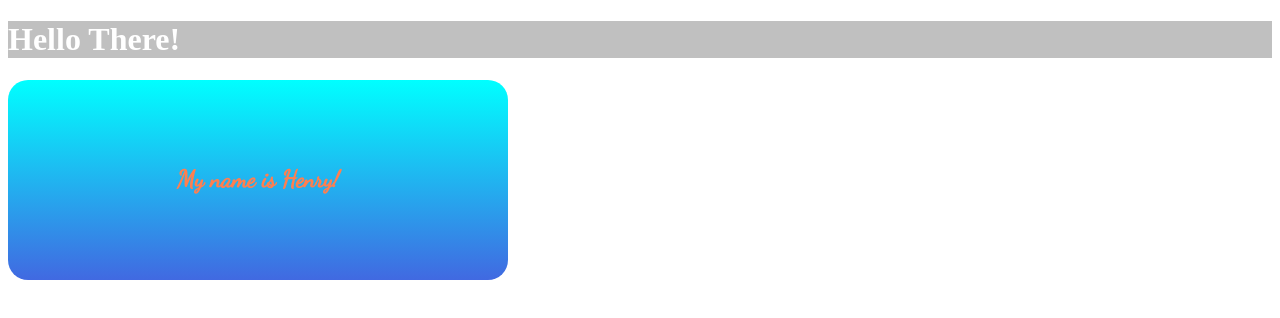
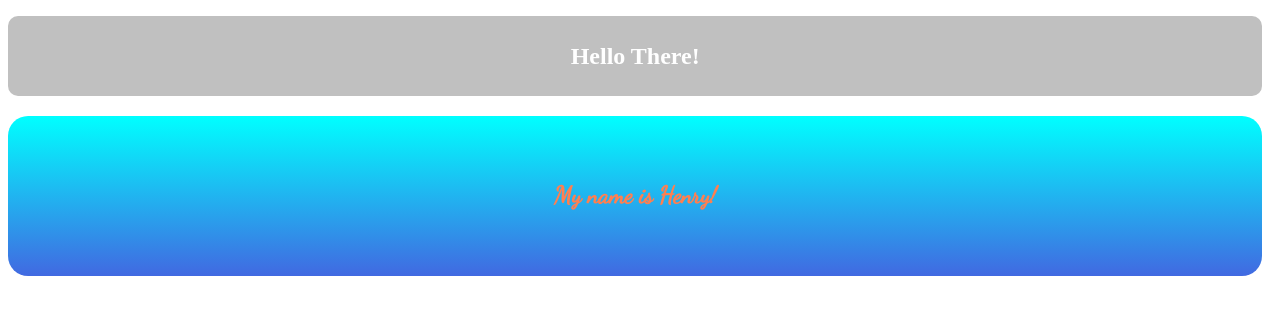
Before and after one commit to gabeharvey/javascript-playground, a plain HTML site: page index.html in a window 1280 px wide. Drawn offline with Linux system fonts and the light colour scheme.

Commit message:
Basic styling features added to style.css

```diff
--- a/style.css
+++ b/style.css
@@ -1,12 +1,19 @@
 h1 {
     background-color: silver;
+    height: 10vh;
+    width: 98vw;
     color: white;
+    display: flex;
+    align-items: center;
+    justify-content: center;
+    font-size: 24px;
+    border-radius: 10px;
 }
 
 .heading {
     color: coral;
-    height: 200px;
-    width: 500px;
+    height: 20vh;
+    width: 98vw;
     background: linear-gradient(to bottom, cyan, royalblue);
     font-family: 'Dancing Script', cursive;
     font-weight: 700;
```
